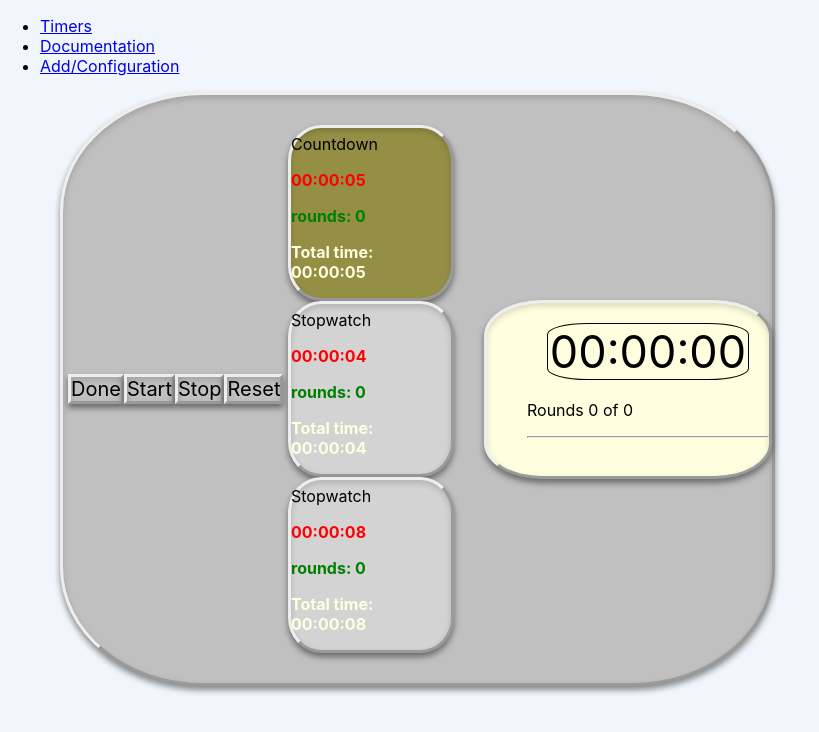
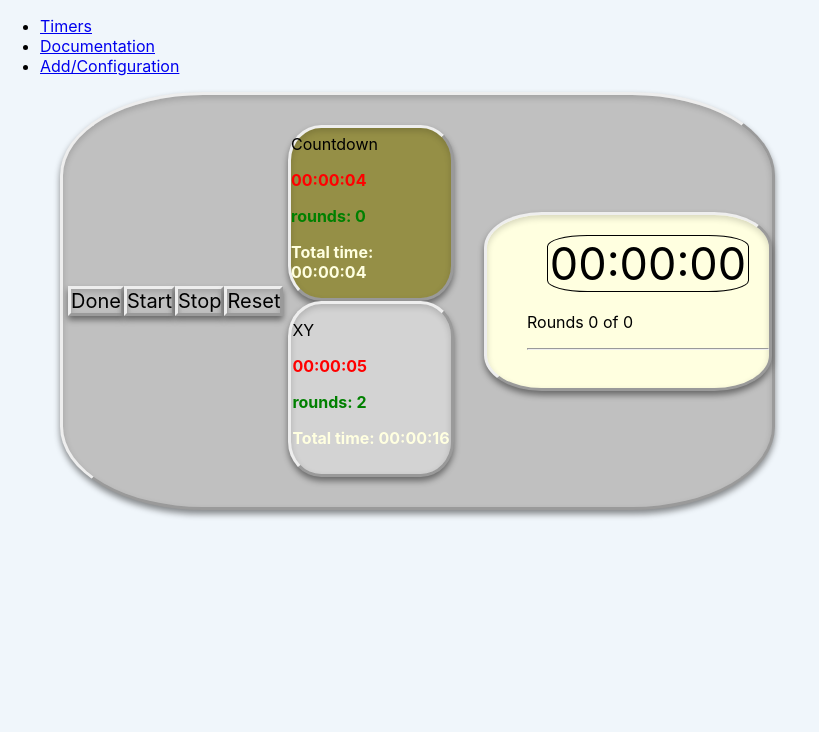
Before and after one commit to prof-tejera/assignment-3-scarvelh, a React (Create React App) app: page / in a window 1280 px wide. Shown: the top 732 px of the page, without its empty margins (0-819 px from the left). Built offline with nearby package versions, Linux system fonts and the light colour scheme.

Commit message:
Fix bugs

```diff
--- a/src/components/generic/StopWatchButtons.js
+++ b/src/components/generic/StopWatchButtons.js
@@ -24,8 +24,8 @@ export const StopWatchButtonsTimers = () => {
     const {
       seconds,
       setSeconds,
-      setMinutes,setHours,
-      setWorkOutPeriod,workoutperiod,
+      setMinutes, setHours,
+      setWorkOutPeriod, workoutperiod,
       timers,
       activeTimerIndex,
       setActiveTimerIndex,
@@ -34,9 +34,11 @@ export const StopWatchButtonsTimers = () => {
       setOriginalRepeat,
       setFastForward,
       setRepeat,
-      repeat
+      repeat,
+
     } = useContext(TimerContext);
     const toddleworkout = workoutperiod === "Workout" ? "Resting" : "Workout";
+    console.log(toddleworkout);
     useEffect(() => {
       let timerId;
       let currentTimer = timers[activeTimerIndex];
@@ -58,62 +60,77 @@ export const StopWatchButtonsTimers = () => {
           }
 
           setActiveTimerIndex(activeTimerIndex + 1);
+          setRepeat(0);
         }
       };
 
       if (isRunning && currentTimer) {
+
         timerId = setInterval(() => {
+
+
             if (currentTimer.type === "Stopwatch") {
               // we have reached the end
               if (seconds === currentTimer.originalseconds) {
-                if (activeTimerIndex === timers.length - 1 /*&& repeat === currentTimer.originalrepeat*/) {
+                if (activeTimerIndex === timers.length - 1) {
                   setFastForward(true);
-                }
-                else {
+                  setIsRunning(false);
+                } else {
                   moveToNextTimer();
+                  setRepeat(0);
+                  setOriginalRepeat(0);
                 }
 
               } else {
                 setSeconds(seconds + 1);
               }
+              //setOriginalRepeat(timers[activeTimerIndex].originalrepeat);
+              setRepeat(0);
             } else if (currentTimer.type === "Countdown") {
               // we have reached the end
               if (seconds === 0) {
-                if (activeTimerIndex === timers.length - 1 /*&& repeat === currentTimer.originalrepeat*/) {
+                if (activeTimerIndex === timers.length - 1) {
 
                   setFastForward(true);
-                }else {
+                  setIsRunning(false);
+                } else {
 
                   moveToNextTimer();
+                  setRepeat(0);
+                  // setOriginalRepeat( timers[activeTimerIndex].originalrepeat);
                 }
               } else {
                 setSeconds(seconds - 1);
               }
+              setOriginalRepeat(timers[activeTimerIndex].originalrepeat);
+              setRepeat(0);
             } else if (currentTimer.type === "XY") {
               console.log(seconds);
               // we have reached the end
               if (seconds === 0) {
-
+                setRepeat(repeat + 1);
                 if (repeat < timers[activeTimerIndex].originalrepeat) {
 
-                  //setActiveTimerIndex(0);
+
                   setSeconds(currentTimer.originalsecond);
                   setRepeat(repeat + 1);
-                  // currentTimer = timers[activeTimerIndex];
+
                 } else {
 
                   if (activeTimerIndex === timers.length - 1) {
                     setFastForward(true);
+                    setIsRunning(false);
                   } else {
                     setOriginalRepeat(timers[activeTimerIndex].originalrepeat);
-                    setRepeat(1);
+
                     moveToNextTimer();
+                   // setRepeat(1);
                   }
 
                 }
               } else {
                 setSeconds(seconds - 1);
-                //setOriginalRepeat(timers[activeTimerIndex].originalrepeat);
+                setOriginalRepeat(timers[activeTimerIndex].originalrepeat);
 
 
               }
@@ -129,10 +146,6 @@ export const StopWatchButtonsTimers = () => {
 
                 if (repeat < timers[activeTimerIndex].originalrepeat) {
 
-                  //setActiveTimerIndex(0);
-                  //setSeconds(currentTimer.originalsecond);
-                  //setRepeat(repeat + 1);
-                  // currentTimer = timers[activeTimerIndex];
                   if (toddleworkout === "Resting") {
                     setSeconds(() => parseInt(timers[activeTimerIndex].originalsecondsrest));
                     setMinutes(() => parseInt(timers[activeTimerIndex].originalminutesrest));
@@ -144,13 +157,14 @@ export const StopWatchButtonsTimers = () => {
 
 
                   if (toddleworkout === "Workout") {
+
                     setSeconds(() => parseInt(timers[activeTimerIndex].originalseconds));
                     setMinutes(() => parseInt(timers[activeTimerIndex].originalminutes));
                     setHours(() => parseInt(timers[activeTimerIndex].originalhours));
-                    setWorkOutPeriod(() => "Workout");
-                    setRepeat(() => repeat + 1);
 
 
+                    setWorkOutPeriod(() => "Workout");
+                    setRepeat(repeat + 1);
                   }
 
 
@@ -158,16 +172,19 @@ export const StopWatchButtonsTimers = () => {
 
                   if (activeTimerIndex === timers.length - 1) {
                     setFastForward(true);
+                    setIsRunning(false);
                   } else {
-                    setOriginalRepeat(timers[activeTimerIndex].originalrepeat);
-                    setRepeat(1);
+                    //  setOriginalRepeat(timers[activeTimerIndex].originalrepeat);
+
                     moveToNextTimer();
+                    //  setRepeat(1);
                   }
 
                 }
               } else {
+
+                //setOriginalRepeat(timers[activeTimerIndex].originalrepeat);
                 setSeconds(seconds - 1);
-
 
 
               }
@@ -186,7 +203,7 @@ export const StopWatchButtonsTimers = () => {
       return () => {
         clearInterval(timerId);
       };
-    }, [activeTimerIndex, isRunning, seconds, setSeconds, timers, repeat, setActiveTimerIndex, setIsRunning, setOriginalRepeat, setRepeat])
+    }, [activeTimerIndex, isRunning, seconds, setSeconds, timers, repeat, setActiveTimerIndex, setIsRunning, setOriginalRepeat, setRepeat,setFastForward,setHours,setMinutes,setWorkOutPeriod,toddleworkout,])
     ;
 
     const onStart = () => {
@@ -230,7 +247,7 @@ export const StopWatchButtonsTimers = () => {
 
           <Button text="Stop" onClick={onPause} />
 
-          <Button text="Reset" onClick={onReset}/>
+          <Button text="Reset" onClick={onReset} />
         </div>
       </Container>
     );
--- a/src/components/generic/StopWatchRounds.js
+++ b/src/components/generic/StopWatchRounds.js
@@ -1,5 +1,5 @@
 import { TimerContext } from "../../mycontext/MyContexts";
-import React, { useContext } from "react";
+import React, { useContext, useEffect } from "react";
 
 /**
  * Let the user know the round that they are on
@@ -9,7 +9,20 @@ import React, { useContext } from "react";
  */
 function StopWatchRounds() {
   // Declare a new state variable, which we'll call "count"  const [count, setCount] = useState(0);
-  const { repeat, originalrepeat } = useContext(TimerContext);
+  let { repeat, originalrepeat, activeTimerIndex, setRepeat, timers } = useContext(TimerContext);
+  useEffect(() => {
+    if (activeTimerIndex === null) {
+      activeTimerIndex = 0;
+    }
+    // had some sync issues this fixes it.
+    if (repeat > originalrepeat) {
+      setRepeat(() => timers[activeTimerIndex].originalrepeat);
+    }
+    if (timers[activeTimerIndex].type === "XY" && repeat === 0) {
+
+      repeat = 1;
+    }
+  });
 
   // return the number of rounds output
   return (
@@ -39,6 +52,7 @@ export function StopWatchRoundsTabata() {
     activeTimerIndex,
     workoutperiod
   } = useContext(TimerContext);
+  useEffect(() => {
     if (activeTimerIndex === null) {
       activeTimerIndex = 0;
     }
@@ -46,6 +60,11 @@ export function StopWatchRoundsTabata() {
     if (repeat > originalrepeat) {
       setRepeat(() => timers[activeTimerIndex].originalrepeat);
     }
+    if ((timers[activeTimerIndex].type === "Tabata" || timers[activeTimerIndex].type === "XY") && repeat === 0) {
+      setRepeat(1);
+      repeat = 1;
+    }
+  });
 
   return (
     <div>
--- a/src/components/generic/TimerDisplay.js
+++ b/src/components/generic/TimerDisplay.js
@@ -50,9 +50,11 @@ export function TimerDisplay() {
   } = useContext(TimerContext);
   // get display theme from theme context
   const { counterdisplay, setCounterDisplay } = React.useContext(ThemeContext);
-  if (seconds == undefined) {
+  useEffect(() => {
+    if (seconds === undefined) {
       setSeconds(timers[activeTimerIndex].originalseconds);
     }
+  });
   // convert hour + minutes + seconds
   const calcsecs = convertToSeconds(hours, minutes, seconds);
   // convert the number of seconds to  hour and minutes and seconds for the display
@@ -138,21 +140,24 @@ export function TimerDisplayTabata() {
     hours,
     minutes,
     seconds,
-    timers,
-    activeTimerIndex,
+
     setSeconds,
     fastforward
   } = useContext(TimerContext);
-  if (seconds == undefined) {
-    setSeconds(timers[activeTimerIndex].originalseconds);
+  let { counterdisplay, setCounterDisplay } = React.useContext(ThemeContext);
+  useEffect(() => {
+    if (seconds === undefined) {
+
+      setSeconds(0);
     }
+  });
     // get information from theme context
-  let { counterdisplay, setCounterDisplay } = React.useContext(ThemeContext);
+
     // convert hour+minutes+ seconds  to seconds
     const calcsecs = convertToSeconds(hours, minutes, seconds);
     // convert seconds in hour minutes seconds  for the stopwatch display.
     const convertSeconds = secondsToTime(calcsecs);
-
+  useEffect(() => {
     if (
       convertSeconds.seconds < 0 ||
       convertSeconds.minutes < 0 ||
@@ -167,6 +172,17 @@ export function TimerDisplayTabata() {
       let name = document.getElementById("timerTabataID");
       name.style.backgroundColor = counterdisplay;
     }
+
+  },[convertSeconds.hours,
+    convertSeconds.minutes,
+    convertSeconds.seconds,
+    counterdisplay,
+    hours,
+    minutes,
+    seconds,
+    setCounterDisplay]);
+
+
   // fast forward display congratulation message
   if (fastforward) {
     return (
--- a/src/mycontext/MyContexts.js
+++ b/src/mycontext/MyContexts.js
@@ -83,18 +83,10 @@ export function StopWatchProvider({ children }) {
       originalminutesrest: 0,
       originalsecondsrest: 11,
     },*/
+
+
     {
       type: "Countdown",
-      originalhours: 0,
-      originalminutes: 0,
-      originalseconds: 5,
-      originalrepeat: 0,
-      originalhoursrest: 0,
-      originalminutesrest: 0,
-      originalsecondsrest: 0,
-    },
-    {
-      type: "Stopwatch",
       originalhours: 0,
       originalminutes: 0,
       originalseconds: 4,
@@ -104,15 +96,15 @@ export function StopWatchProvider({ children }) {
       originalsecondsrest: 0,
     },
     {
-      type: "Stopwatch",
+      type: "XY",
       originalhours: 0,
       originalminutes: 0,
-      originalseconds: 8,
-      originalrepeat: 0,
+      originalseconds: 5,
+      originalrepeat: 2,
       originalhoursrest: 0,
       originalminutesrest: 0,
-      originalsecondsrest: 0,
-    }
+      originalsecondsrest: 3,
+    },
   ]);
   const [isRunning, setIsRunning] = useState(false);
   const [activeTimerIndex, setActiveTimerIndex] = useState(null);
--- a/src/views/TimersView_New.js
+++ b/src/views/TimersView_New.js
@@ -46,7 +46,7 @@ export const StopWatchDisplayTypes = () => {
   const create_timers = [];
   const [setType] = useState("Stopwatch");
 
-  let { timers, setStopwatchtype, activeTimerIndex } =
+  let { timers, setStopwatchtype, activeTimerIndex} =
     useContext(TimerContext);
 
   //***********************************************************
@@ -97,6 +97,7 @@ export const StopWatchDisplayTypes = () => {
         break;
       case "Tabata":
         selectedTimerType = <Tabata style={myStyle} />;
+        //setRepeat(1);
         break;
 
       default:
```
Lines whose indentation alone changed are shown as unchanged.
